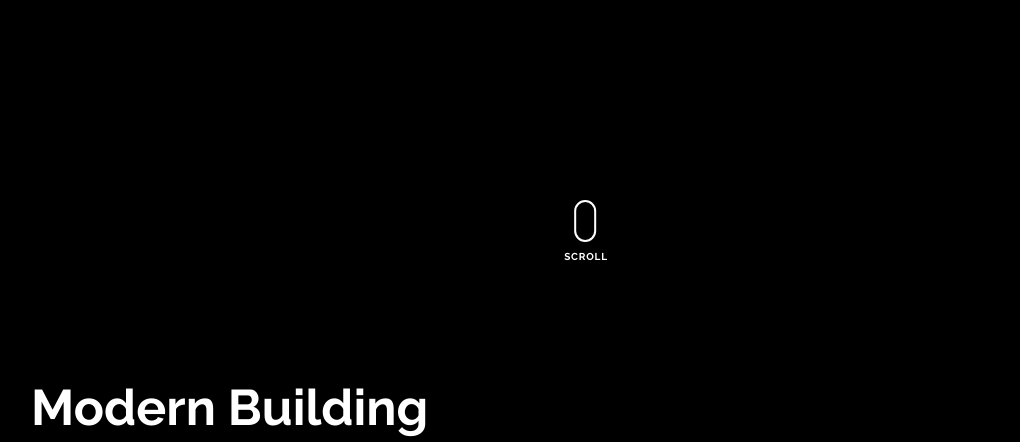
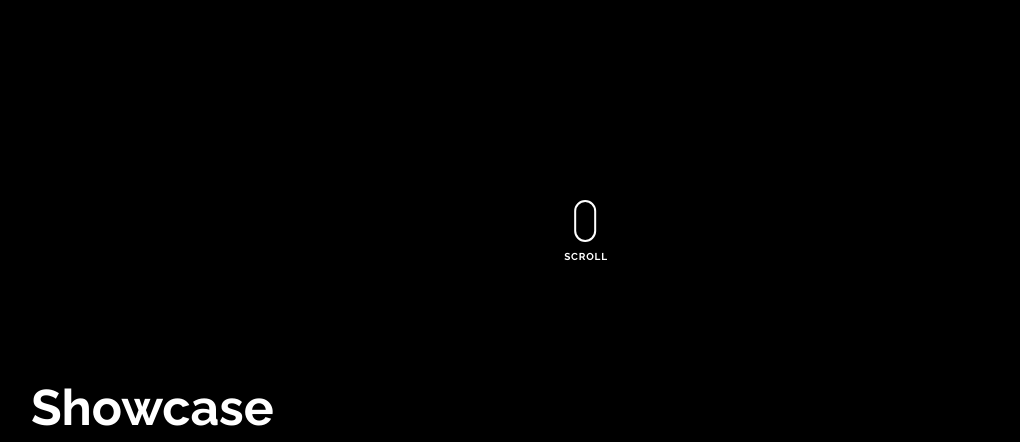
Before and after one commit to JaydenBachs/Project, a plain HTML site: page portfolio-single-4.html in a window 1280 px wide. Shown: the part 510-952 px from the top of the page, without its empty margins (54-1074 px from the left). Drawn offline with Linux system fonts and the light colour scheme; files whose address does not match are found by name.

Commit message:
Update portfolio-single-4.html
A quick bug fix

```diff
--- a/portfolio-single-4.html
+++ b/portfolio-single-4.html
@@ -122,7 +122,7 @@
         <div class="portfolio-single-wrap unslate_co--section" id="portfolio-single-section">
           <div class="portfolio-single-inner">
 
-            <h2 class="heading-portfolio-single-h2">Modern Building</h2>
+            <h2 class="heading-portfolio-single-h2">Showcase</h2>
 
             <div class="row justify-content-between align-items-stretch">
 
```
